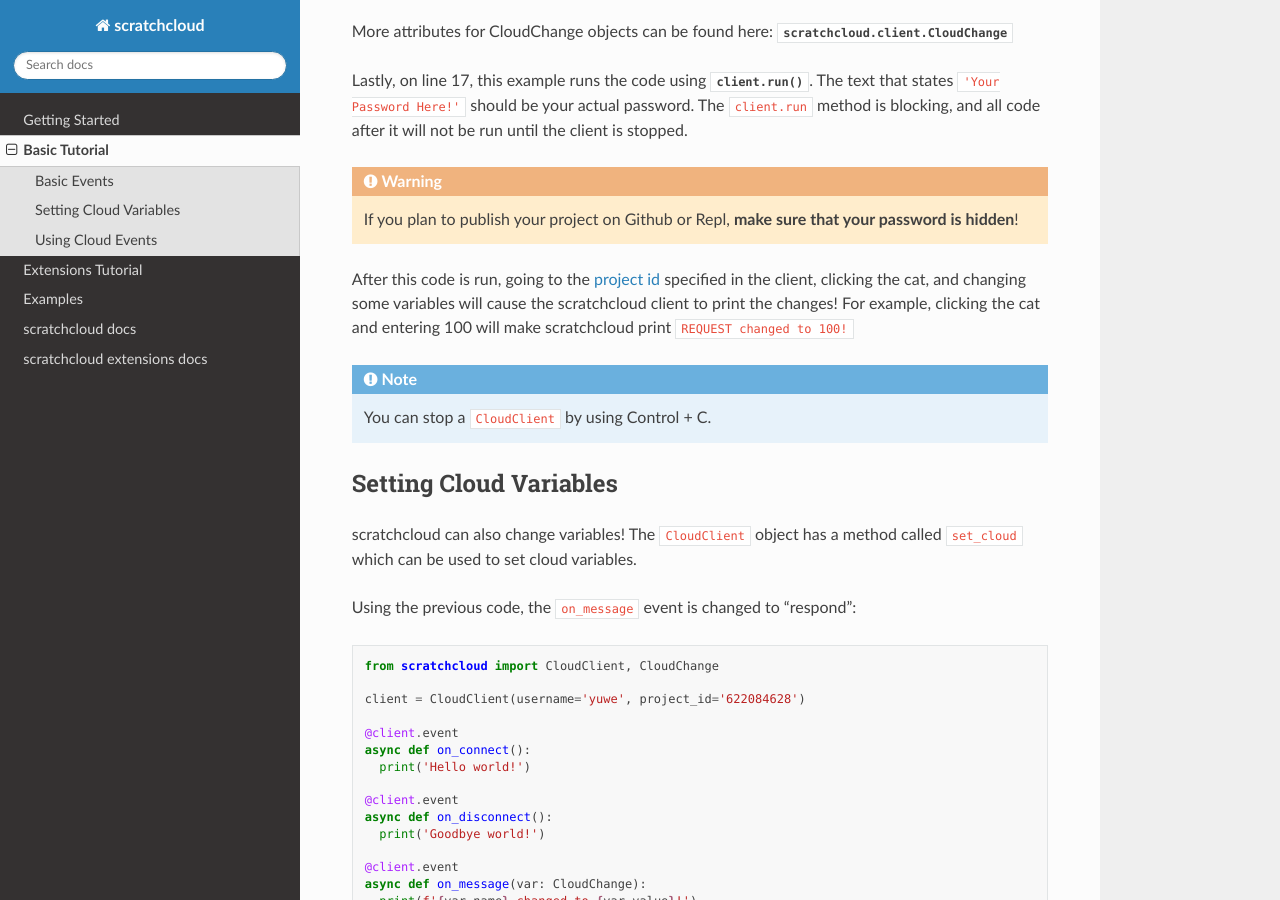
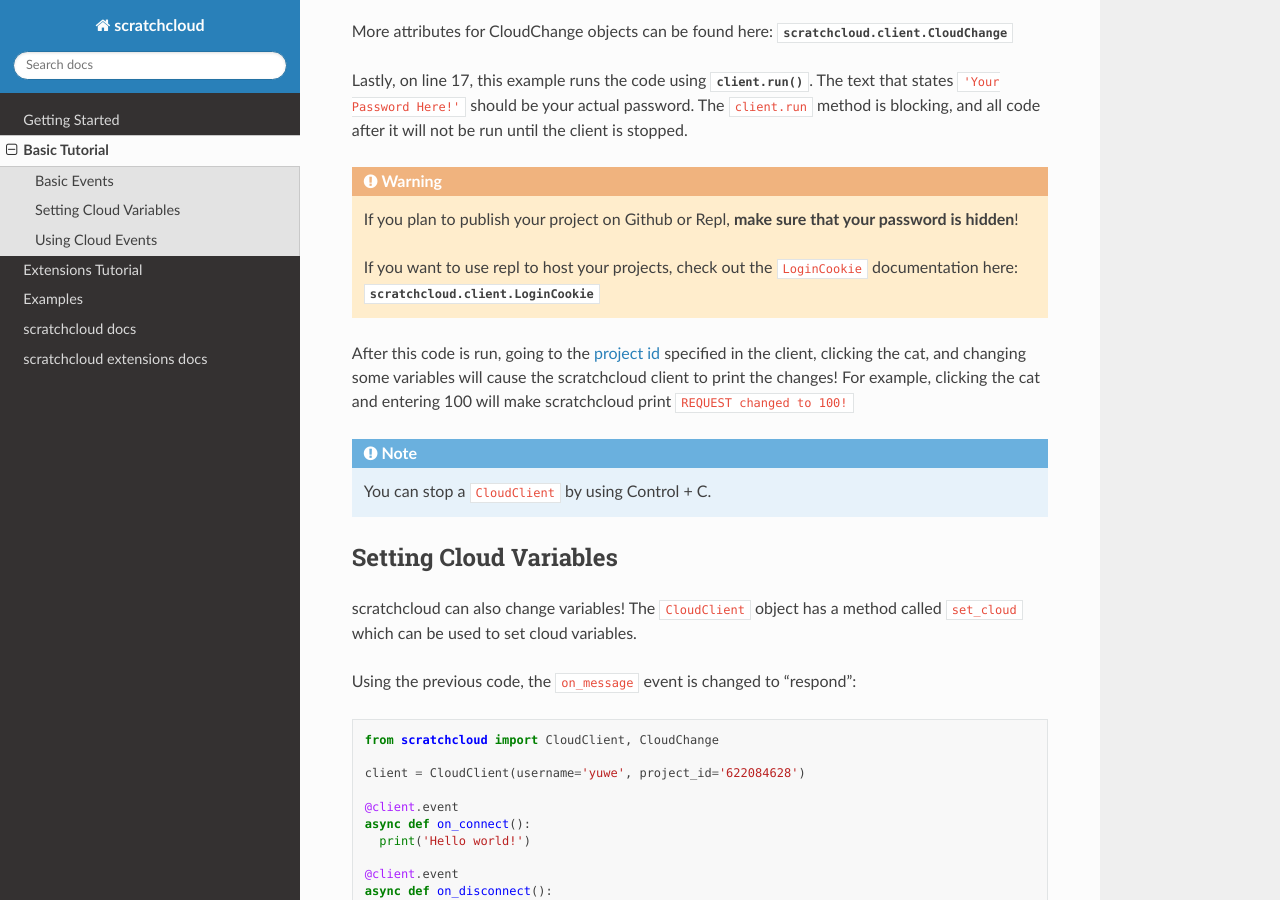
Before and after one commit to yuwex/scratchcloud, a Sphinx documentation site: the page built from sphinx/source/basic_tutorial.rst, in a window 1280 px wide and 900 px high, scrolled down 1870 px. Built offline with Sphinx 7.4.7 and the Read the Docs theme 2.0.0, drawn with Linux system fonts in a browser that asks for light colours.

Commit message:
updated docs to contain information about LoginCookie

```diff
--- a/sphinx/source/basic_tutorial.rst
+++ b/sphinx/source/basic_tutorial.rst
@@ -74,6 +74,8 @@
 
 .. warning::
   If you plan to publish your project on Github or Repl, **make sure that your password is hidden**!
+
+  If you want to use repl to host your projects, check out the ``LoginCookie`` documentation here: :class:`scratchcloud.client.LoginCookie`
 
 After this code is run, going to the `project id <https://scratch.mit.edu/projects/622084628/>`_ specified in the client, clicking the cat, and changing some variables will cause the scratchcloud client to print the changes! For example, clicking the cat and entering 100 will make scratchcloud print ``REQUEST changed to 100!``
 
```
